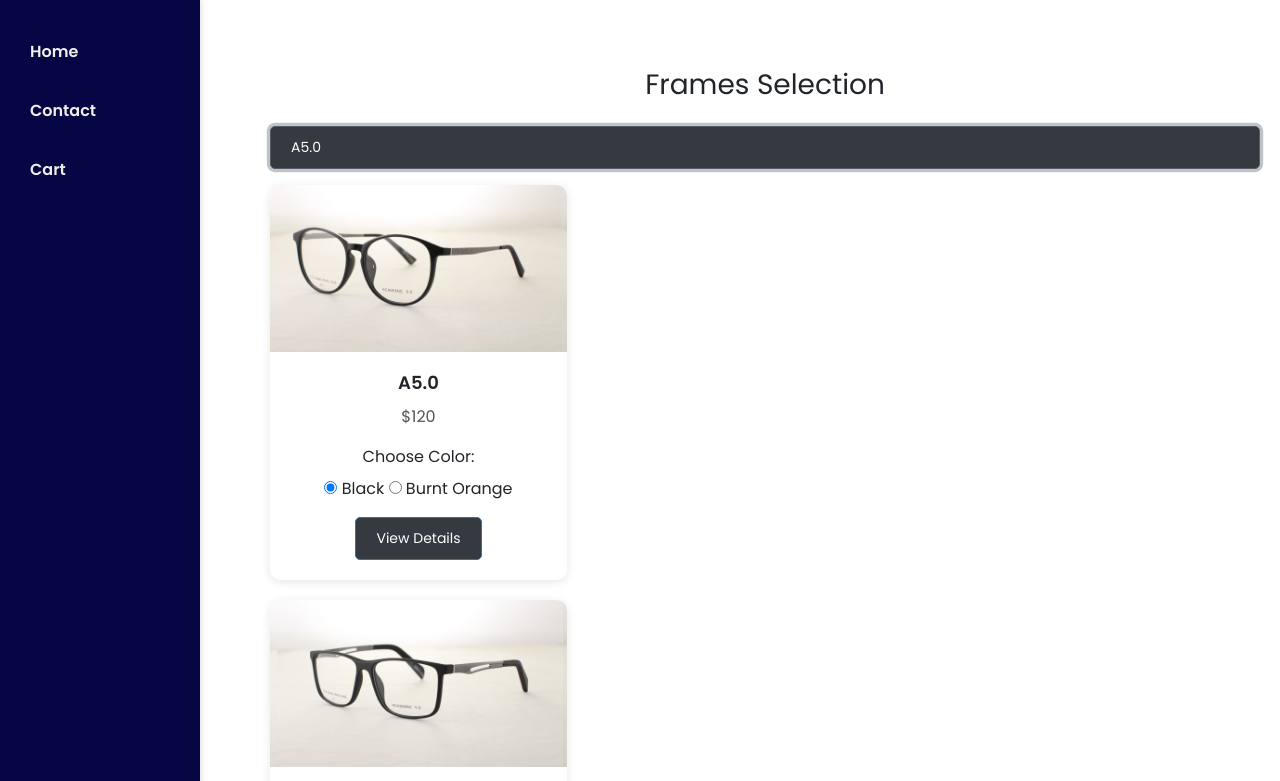
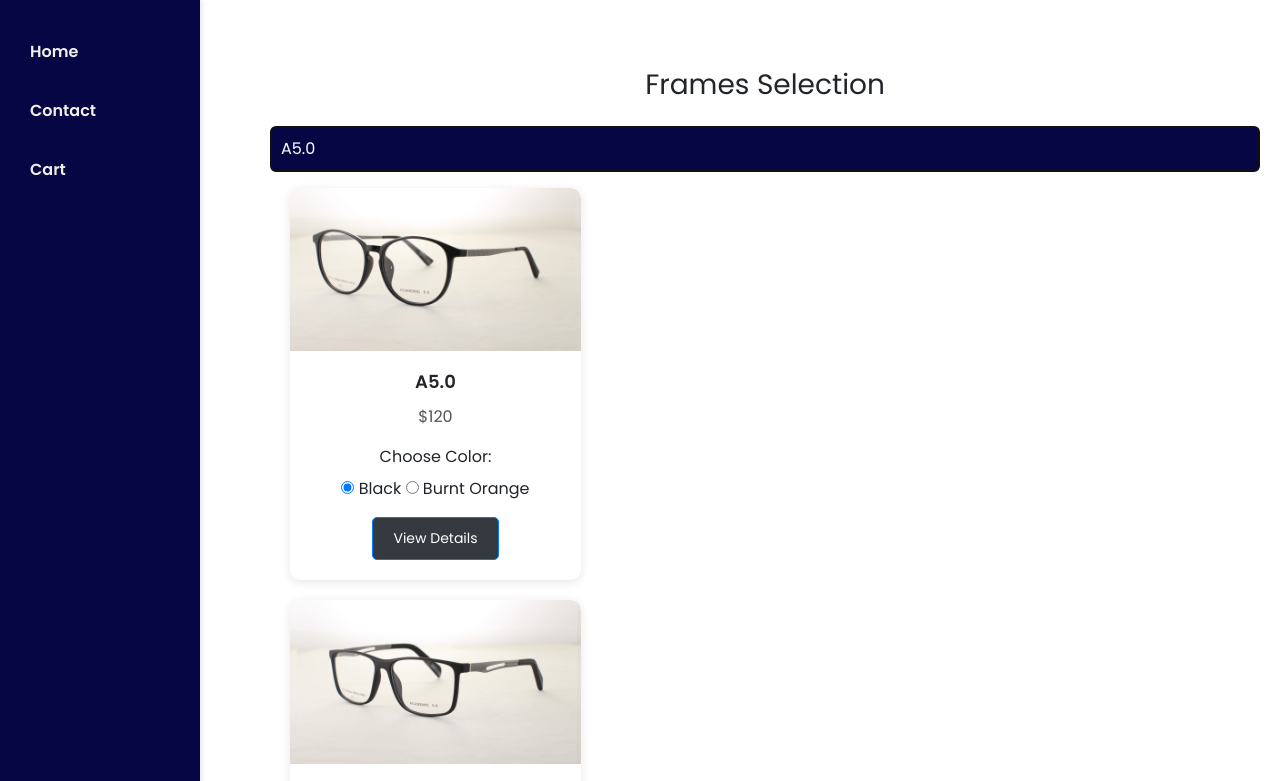
Before and after one commit to Clarisagonzalez/EnglandGlasses, a plain HTML site: page frames.html in a window 1280 px wide. Both pictures are taken after a click on the button "A5.0". Shown: the top 781 px of the page. Drawn offline with nearby package versions, Linux system fonts and the light colour scheme.

Commit message:
light styling of buttons

```diff
--- a/css/styles.css
+++ b/css/styles.css
@@ -90,3 +90,34 @@ body {
       width: 100%;
     }
   }
+
+
+/* Style the category buttons */
+.category-btn {
+  background-color: #f1f1f1;
+  color: #333;
+  border: 1px solid #ddd;
+  padding: 10px;
+  font-size: 16px;
+  border-radius: 5px;
+  transition: all 0.3s ease;
+}
+
+.category-btn.active {
+  background-color: #060644;
+  color: white;
+  border-color: #060644;
+}
+
+.category-btn:hover {
+  background-color: #060644;
+  color: whitesmoke
+}
+
+.subcategories {
+  padding-left: 20px;
+}
+
+.card {
+  margin: 10px 0;
+}
--- a/js/frames.js
+++ b/js/frames.js
@@ -437,13 +437,14 @@ document.addEventListener('DOMContentLoaded', function () {
 
 // Generate HTML for each category and its subcategories
 categories.forEach((category, categoryIndex) => {
-     // Category HTML
+  // Generate HTML for each category and its subcategories
   const categoryHTML = `
     <div class="category mb-4">
-         <button class="btn btn-secondary w-100 text-left category-btn" data-category="${categoryIndex}">
+      <button class="frame-btn w-100 text-left category-btn" data-category="${categoryIndex}">
         ${category.category}
       </button>
       <div class="subcategories collapse mt-3" id="category-${categoryIndex}">
+        <!-- Subcategories will be added here dynamically -->
       </div>
     </div>
   `;
@@ -451,6 +452,8 @@ document.addEventListener('DOMContentLoaded', function () {
 
   // Subcategories container
   const subcategoriesContainer = document.querySelector(`#category-${categoryIndex}`);
+
+  // Generate HTML for each subcategory within the current category
   category.subcategories.forEach((subcat, subcatIndex) => {
     const colorOptionsHTML = subcat.colors
       .map(
@@ -499,16 +502,27 @@ document.addEventListener('DOMContentLoaded', function () {
   });
 });
 
-   // Toggle subcategories on category button click
+// Add event listeners for category buttons after all content is injected
 document.querySelectorAll('.category-btn').forEach((btn) => {
   btn.addEventListener('click', function () {
+    // Remove active class from all buttons
+    document.querySelectorAll('.category-btn').forEach((btn) => {
+      btn.classList.remove('active');
+    });
+
+    // Add active class to the clicked button
+    this.classList.add('active');
+
+    // Toggle the visibility of the subcategories for this category
     const categoryId = this.dataset.category;
     const subcategories = document.getElementById(`category-${categoryId}`);
+    if (subcategories) {
       subcategories.classList.toggle('collapse');
+    }
   });
 });
 
-   // Add event listeners for "View Details" buttons
+// Add event listeners for "View Details" buttons after all content is injected
 document.querySelectorAll('.view-details-btn').forEach((button) => {
   button.addEventListener('click', function (event) {
     event.preventDefault(); // Stop the default behavior
```
Lines whose indentation alone changed are shown as unchanged.
